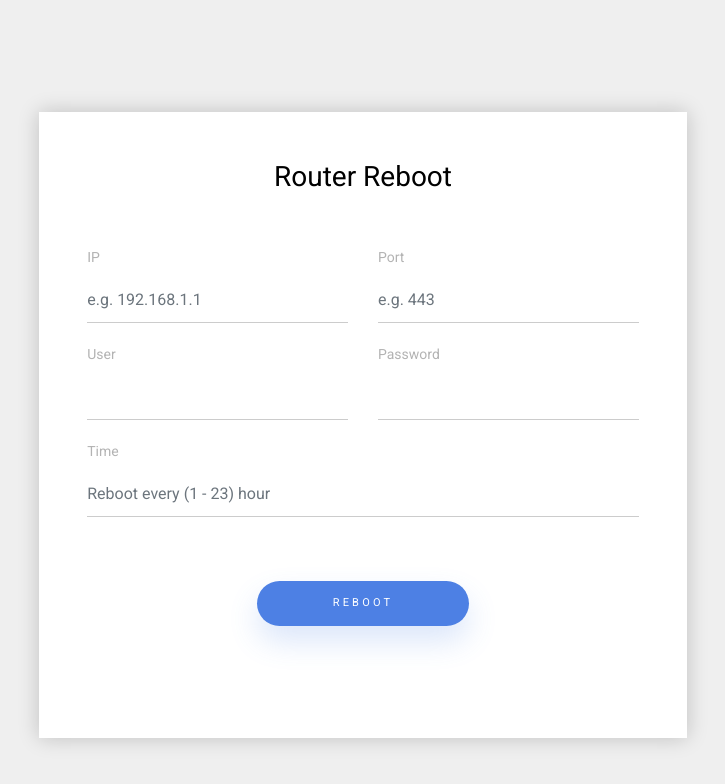
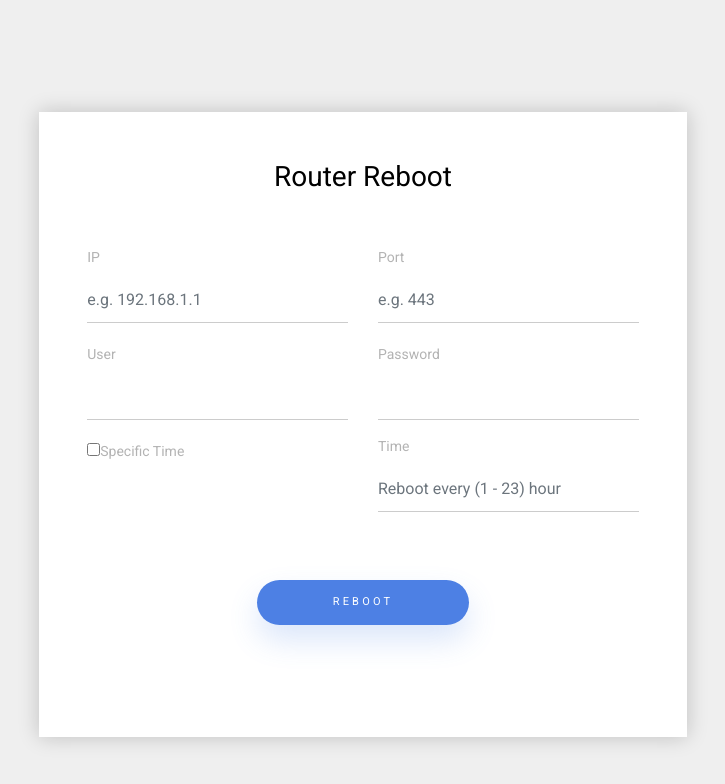
Before and after one commit to thangta2000/router-reboot, a Vue app: page /#/ in a window 1280 px wide. Shown: the top 784 px of the page, without its empty margins (277-1002 px from the left). Built offline with nearby package versions, Linux system fonts and the light colour scheme; what vue-notification would draw is missing.

Commit message:
add time specific

```diff
--- a/package.json
+++ b/package.json
@@ -14,7 +14,8 @@
     "axios": "^0.21.1",
     "vue": "^2.5.2",
     "vue-notification": "^1.3.20",
-    "vue-router": "^3.0.1"
+    "vue-router": "^3.0.1",
+    "vue2-datepicker": "^3.9.0"
   },
   "devDependencies": {
     "autoprefixer": "^7.1.2",
--- a/src/components/FormInput.vue
+++ b/src/components/FormInput.vue
@@ -28,10 +28,7 @@
               <div class="row">
                 <div class="col-md-6 form-group mb-3">
                   <label for="budget" class="col-form-label">User</label>
-                  <input
-                    class="form-control"
-                    v-model="user"
-                  />
+                  <input class="form-control" v-model="user" />
                 </div>
                 <div class="col-md-6 form-group mb-3">
                   <label for="message" class="col-form-label">Password</label>
@@ -44,20 +41,38 @@
               </div>
 
               <div class="row mb-5">
-                <div class="col-md-12 form-group mb-3">
-                  <label for="budget" class="col-form-label">Time</label>
+                <div class="col-md-6 form-group" style="height: 80px">
+                  <input type="checkbox" v-model="isSpecificTime" />
+                  <label for="budget" class="col-form-label" @click="isSpecificTime = !isSpecificTime"
+                    >Specific Time</label
+                  >
+                </div>
+                <div class="col-md-6 form-group mb-3">
+                  <label
+                    for="budget"
+                    class="col-form-label"
+                    style="display: block"
+                    >Time</label
+                  >
+                  <date-picker
+                    v-model="time"
+                    type="datetime"
+                    placeholder="Select datetime"
+                    v-if="isSpecificTime"
+                  ></date-picker>
                   <input
                     class="form-control"
                     placeholder="Reboot every (1 - 23) hour"
                     v-model="time"
                     type="number"
+                    v-else
                   />
                 </div>
               </div>
               <div class="row justify-content-center">
                 <div class="col-md-5 form-group text-center">
                   <input
-                      type="submit"
+                    type="submit"
                     value="Reboot"
                     class="btn btn-block btn-primary rounded-0 py-2 px-4"
                   />
@@ -79,8 +94,11 @@
 
 <script>
 import axios from 'axios'
+import DatePicker from 'vue2-datepicker'
+import 'vue2-datepicker/index.css'
 
 export default {
+  components: { DatePicker },
   name: 'FormInput',
   data () {
     return {
@@ -89,13 +107,23 @@ export default {
       user: '',
       password: '',
       time: '',
-      server_ip: 'http://103.229.42.221:9498'
+      server_ip: 'http://103.229.42.221:9498',
+      isSpecificTime: false
     }
   },
   methods: {
     checkForm (e) {
-      axios.get(`${this.server_ip}/reboot`, {params: {ip: this.ip, port: this.port, user: this.user, password: this.password, time: this.time}})
-        .then(response => {
+      axios
+        .get(`${this.server_ip}/reboot`, {
+          params: {
+            ip: this.ip,
+            port: this.port,
+            user: this.user,
+            password: this.password,
+            time: this.time
+          }
+        })
+        .then((response) => {
           if (response.data === 'Failed') {
             this.$notify({
               group: 'form',
@@ -110,7 +138,7 @@ export default {
             })
           }
         })
-        .catch(e => {
+        .catch((e) => {
           this.$notify({
             group: 'form',
             title: 'Error!',
```
Also changed, not shown: 1 other file (tests, documents, lock files or other folders).
